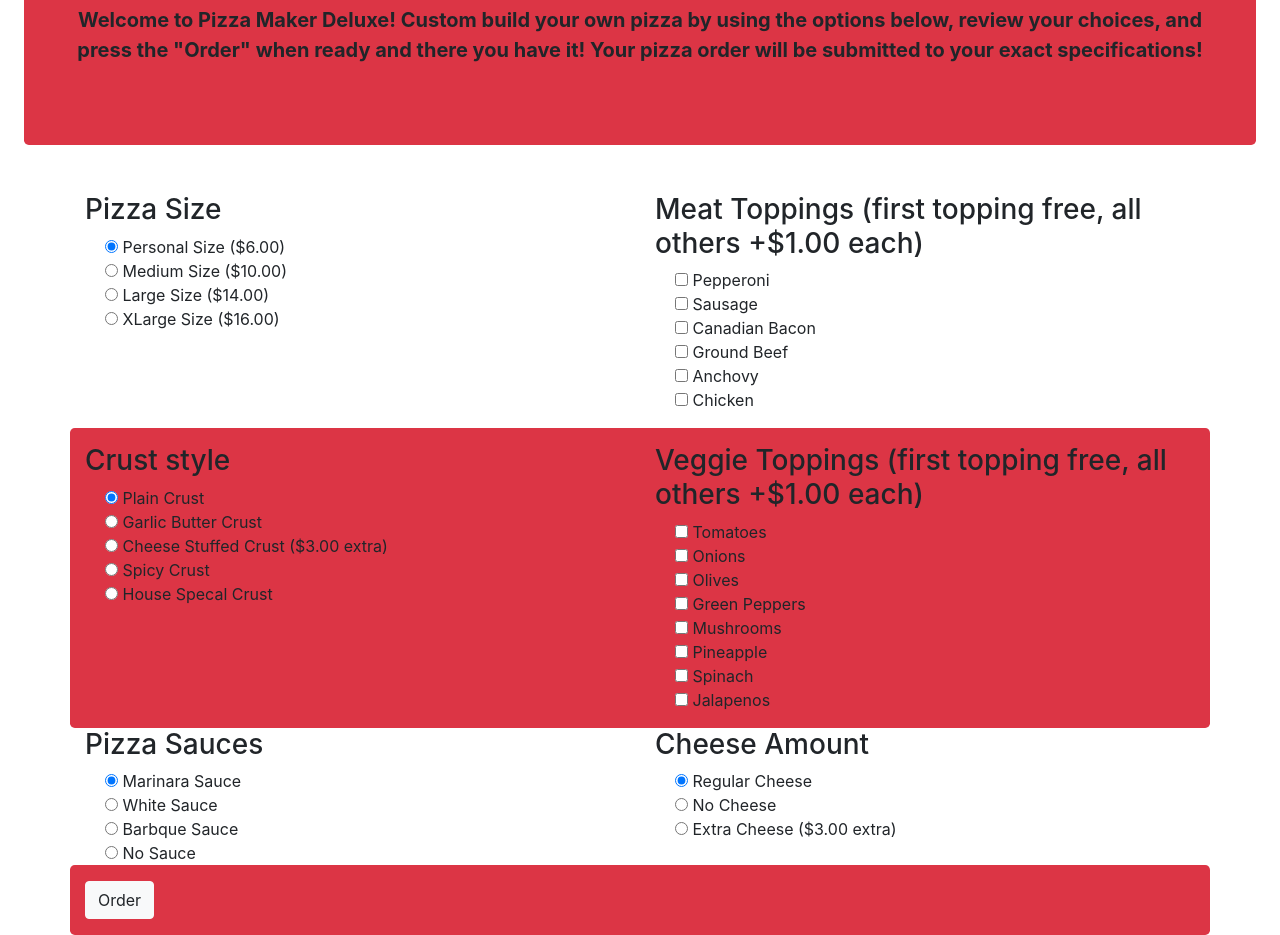
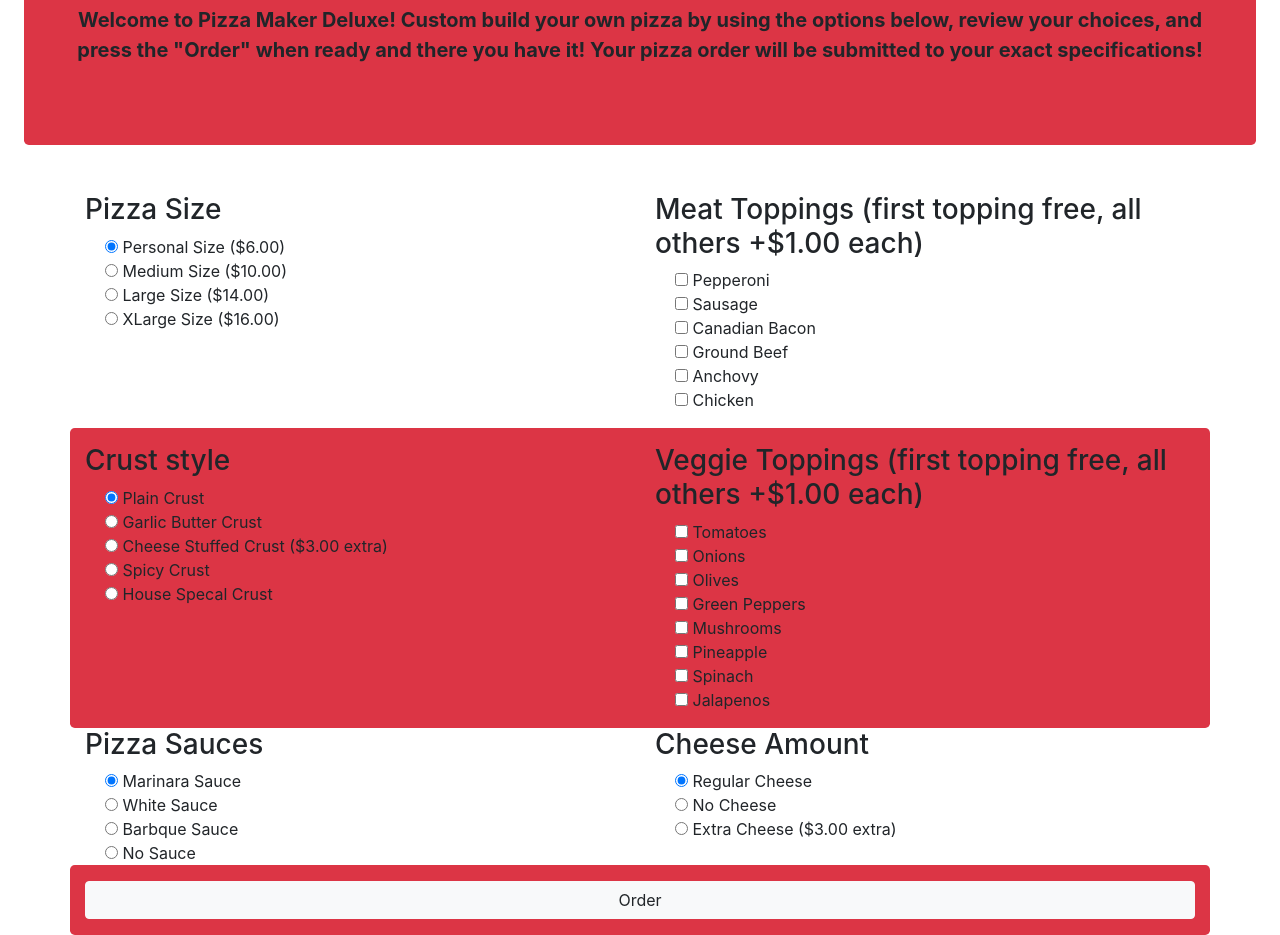
Before and after one commit to A-Wunderlich/A-Wunderlich.github.io, a website: page pizza.html in a window 1280 px wide. Shown: the part 134-1069 px from the top of the page. Drawn offline with nearby package versions, Linux system fonts and the light colour scheme.

Commit message:
change order button to block button

```diff
--- a/pizza.html
+++ b/pizza.html
@@ -213,7 +213,7 @@
                 <!---------------------------------------/ROW 3 CONTAINER------------------------------------------------>
 
                 <div class="container bg-danger rounded-lg py-3">
-                        <button type="button" class="btn btn-light" onclick="getReceipt()">Order</button>
+                        <button type="button" class="btn btn-light btn-block" onclick="getReceipt()">Order</button>
                         <div id="cart">
                             <div id="showText"></div>
                             <div id="totalPrice"></div>
```
